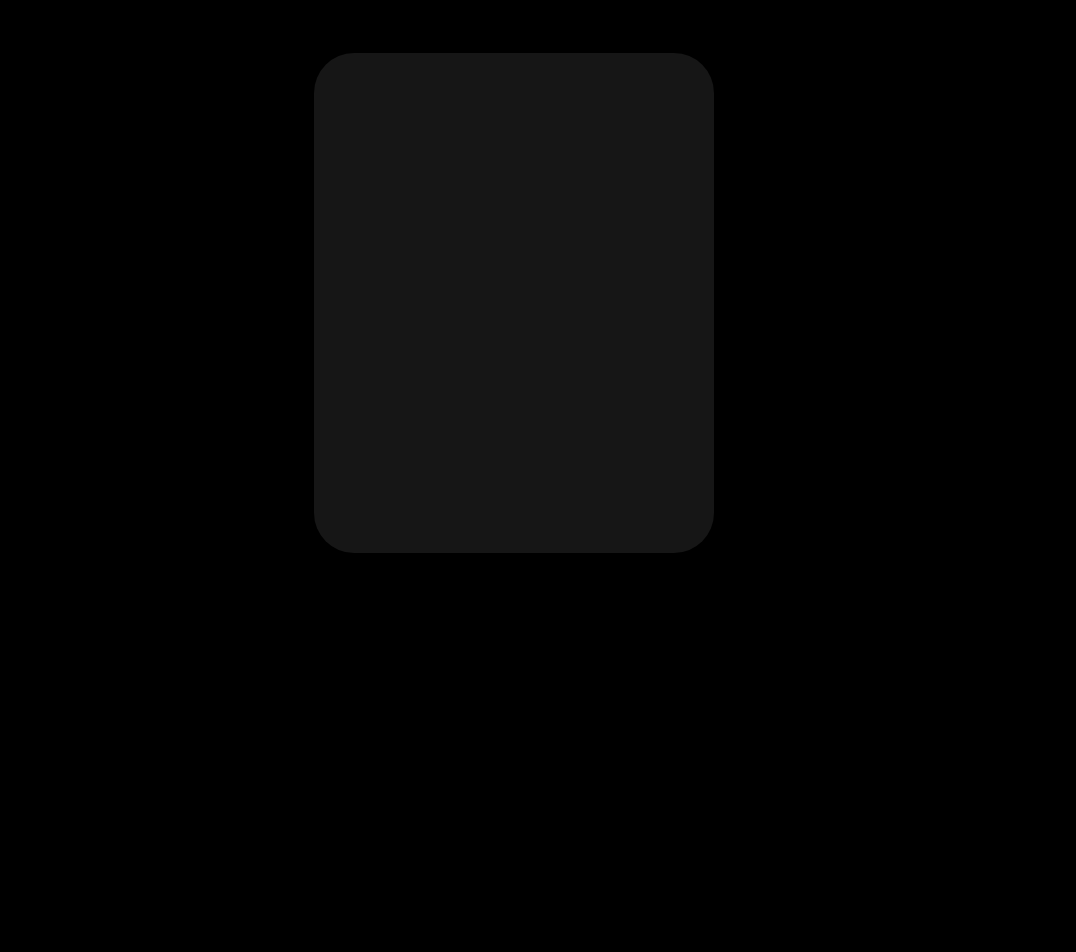
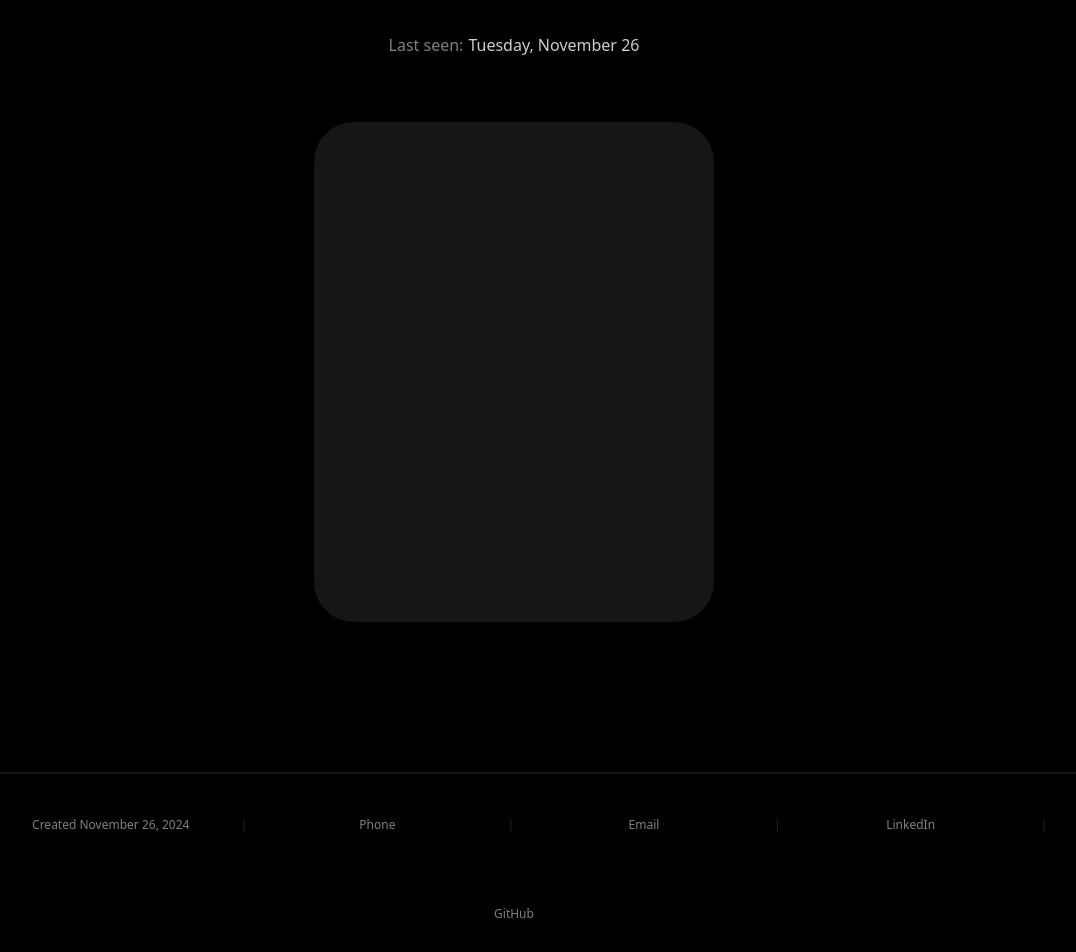
Before and after one commit to bmeikle56/braeden-meikle-site, a React (Create React App) app: page / in a window 1280 px wide. Shown: the part 153-1105 px from the top of the page, without its empty margins (126-1202 px from the left). Before the commit the page ends 800 px from the top, so only its background shows below. Built offline with nearby package versions, Linux system fonts and the light colour scheme.

Commit message:
Add footer, hover text, edit tracker

```diff
--- a/src/App.js
+++ b/src/App.js
@@ -1,32 +1,58 @@
 import './styles.css';
 
-function Background() {
+function Body() {
   return (
     <body>
       <Title/>
+      <EditTracker />
       <Canvas/>
+      <VDivider/>
+      <Footer/>
     </body>
   )
 }
 
 function Title() {
+    return <h1 className='title'>Braeden Meikle</h1>
+}
+
+const lastEditDate = 'Tuesday, November 26'
+
+function EditTracker() {
   return (
-    <h1 className='title'>Braeden Meikle</h1>
+    <div className='edit-tracker'>
+      <p className='last-seen'>Last seen:</p>
+      <p className='date'>{lastEditDate}</p>
+    </div>
   )
 }
 
 function Canvas() {
+  return <div className='canvas'></div>
+}
+
+function VDivider() {
+  return <div className='vdiv'></div>
+}
+
+function Footer() {
   return (
-    <div className='canvas'>
-
+    <div className='footer'>
+      <p className='footer-txt'>Created November 26, 2024</p>
+      <p className='hdiv'>|</p>
+      <span className='footer-txt' id='phone'></span>
+      <p className='hdiv'>|</p>
+      <span className='footer-txt' id='email'></span>
+      <p className='hdiv'>|</p>
+      <span className='footer-txt' id='linkedin'></span>
+      <p className='hdiv'>|</p>
+      <span className='footer-txt' id='github'></span>
     </div>
   )
 }
 
 function App() {
-  return (
-    <Background/>
-  )
+  return <Body/>
 }
 
 // Royal Flushes: 0
--- a/src/styles.css
+++ b/src/styles.css
@@ -2,17 +2,44 @@ body {
   background-color: black;
   overflow-x: hidden;
   overflow-y: scroll;
+  -ms-overflow-style: none;  /* hides scrollbar for IE and Edge */
+  scrollbar-width: none;  /* hides scrollbar for Firefox */
+}
+
+/* hides scrollbar for Chrome, Safari, and Opera */
+::-webkit-scrollbar {
+  display: none;
 }
 
 .title {
+  font-size: 45px;
   padding-top: 50px;
-  padding-bottom: 70px;
+  padding-bottom: -10px;
   text-align: center;
   background: linear-gradient(to right, rgb(0, 191, 255), rgb(114, 249, 114));
   background-clip: text;
-  text-shadow: lightgray 0px 0px 25px;
+  text-shadow: rgb(151, 151, 151) 0px 0px 25px;
   color: transparent;
   font-family: system-ui, -apple-system, BlinkMacSystemFont, 'Segoe UI', Roboto, Oxygen, Ubuntu, Cantarell, 'Open Sans', 'Helvetica Neue', sans-serif;
+}
+
+.edit-tracker {
+  text-align: center;
+}
+
+.last-seen {
+  display: inline-block;
+  color: gray;
+  font-family: system-ui, -apple-system, BlinkMacSystemFont, 'Segoe UI', Roboto, Oxygen, Ubuntu, Cantarell, 'Open Sans', 'Helvetica Neue', sans-serif;
+  padding-bottom: 50px;
+}
+
+.date {
+  padding-left: 5px;
+  display: inline-block;
+  color: rgb(206, 206, 206);
+  font-family: system-ui, -apple-system, BlinkMacSystemFont, 'Segoe UI', Roboto, Oxygen, Ubuntu, Cantarell, 'Open Sans', 'Helvetica Neue', sans-serif;
+  padding-bottom: 50px;
 }
 
 .canvas {
@@ -22,4 +49,67 @@ body {
   margin: auto;
   width: 400px;
   height: 500px;
+  background-clip: content-box;
 }
+
+.vdiv {
+  background-clip: content-box;
+  padding-top: 150px;
+  background-color: lightgray;
+  opacity: 10%;
+  height: 1.4px;
+}
+
+.footer {
+  margin: auto;
+  text-align: center;
+}
+
+.footer-txt {
+  padding-top: 30px;
+  padding-bottom: 30px;
+  padding-left: 30px;
+  padding-right: 30px;
+  width: 200px;
+  display: inline-block;
+  color: gray;
+  font-size: 12px;
+  font-family: system-ui, -apple-system, BlinkMacSystemFont, 'Segoe UI', Roboto, Oxygen, Ubuntu, Cantarell, 'Open Sans', 'Helvetica Neue', sans-serif;
+}
+
+.hdiv {
+  opacity: 30%;
+  display: inline-block;
+  color: gray;
+  font-size: 12px;
+  font-family: system-ui, -apple-system, BlinkMacSystemFont, 'Segoe UI', Roboto, Oxygen, Ubuntu, Cantarell, 'Open Sans', 'Helvetica Neue', sans-serif;
+}
+
+#phone:after {
+  content: 'Phone';
+}
+#phone:hover:after {
+  text-align: center;
+  content: '(703) 999-1175';
+}
+
+#email:after {
+  content: 'Email';
+}
+#email:hover:after {
+  content: 'braedenmeikle@gmail.com';
+}
+
+#linkedin:after {
+  content: 'LinkedIn';
+}
+#linkedin:hover:after {
+  content: 'https://www.linkedin.com/in/bmeikle3/';
+}
+
+#github:after {
+  content: 'GitHub';
+}
+#github:hover:after {
+  content: 'https://github.com/bmeikle56';
+}
```
